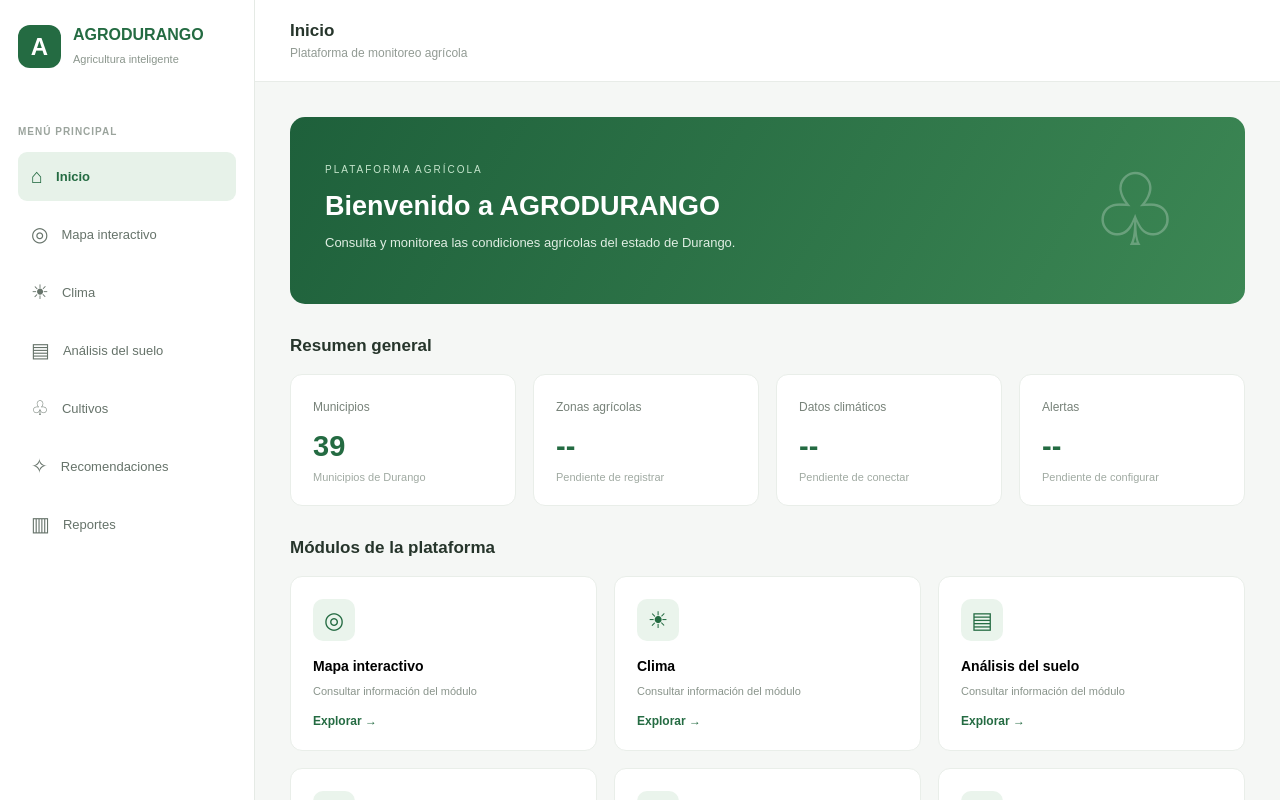
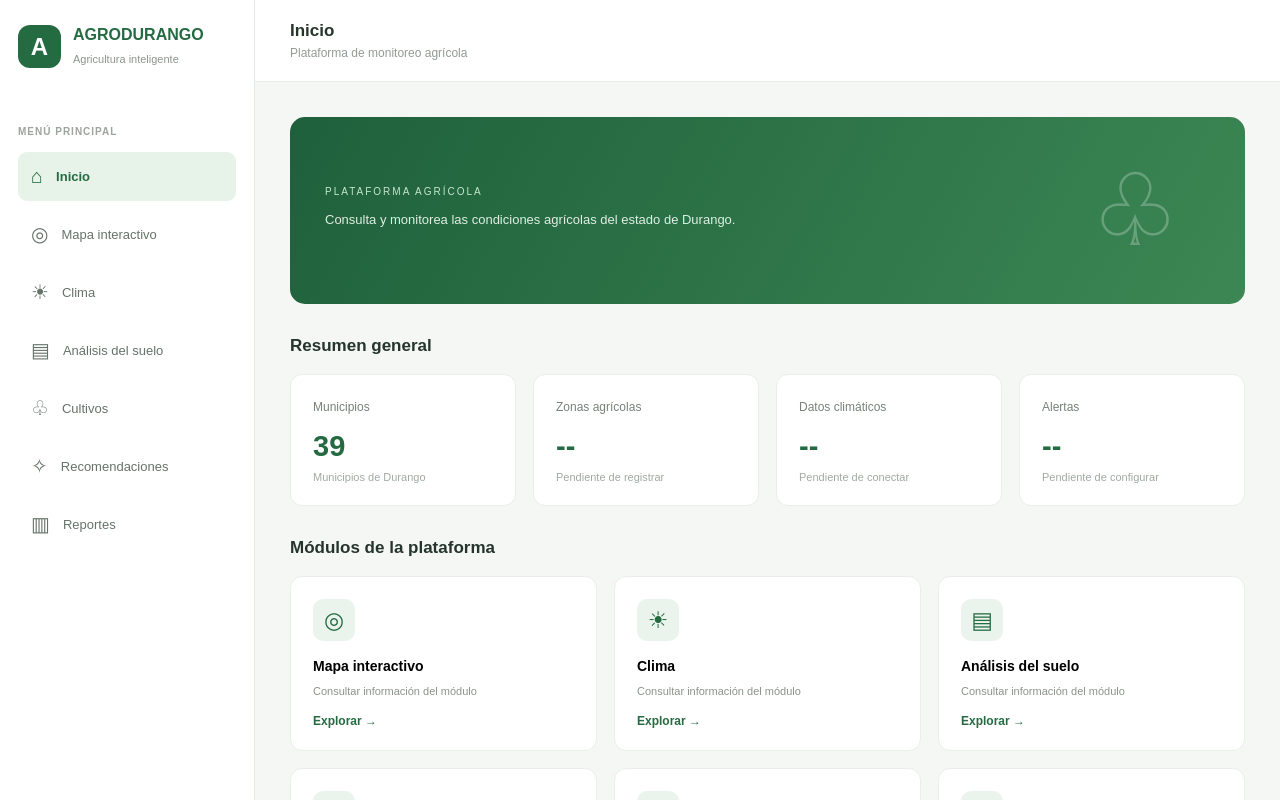
Before and after one commit to BrisaGarciaa2/agrodgo, a React (Vite) app: page / in a window 1280 px wide. Shown: the top 800 px of the page. Built offline with nearby package versions, Linux system fonts and the light colour scheme.

Commit message:
bienc¿venido
bienvenido

```diff
--- a/src/App.jsx
+++ b/src/App.jsx
@@ -71,7 +71,6 @@ function App() {
                   <span className="welcome-label">
                     PLATAFORMA AGRÍCOLA
                   </span>
-                  <h1>Bienvenido a AGRODURANGO</h1>
                   <p>
                     Consulta y monitorea las condiciones agrícolas
                     del estado de Durango.
```
